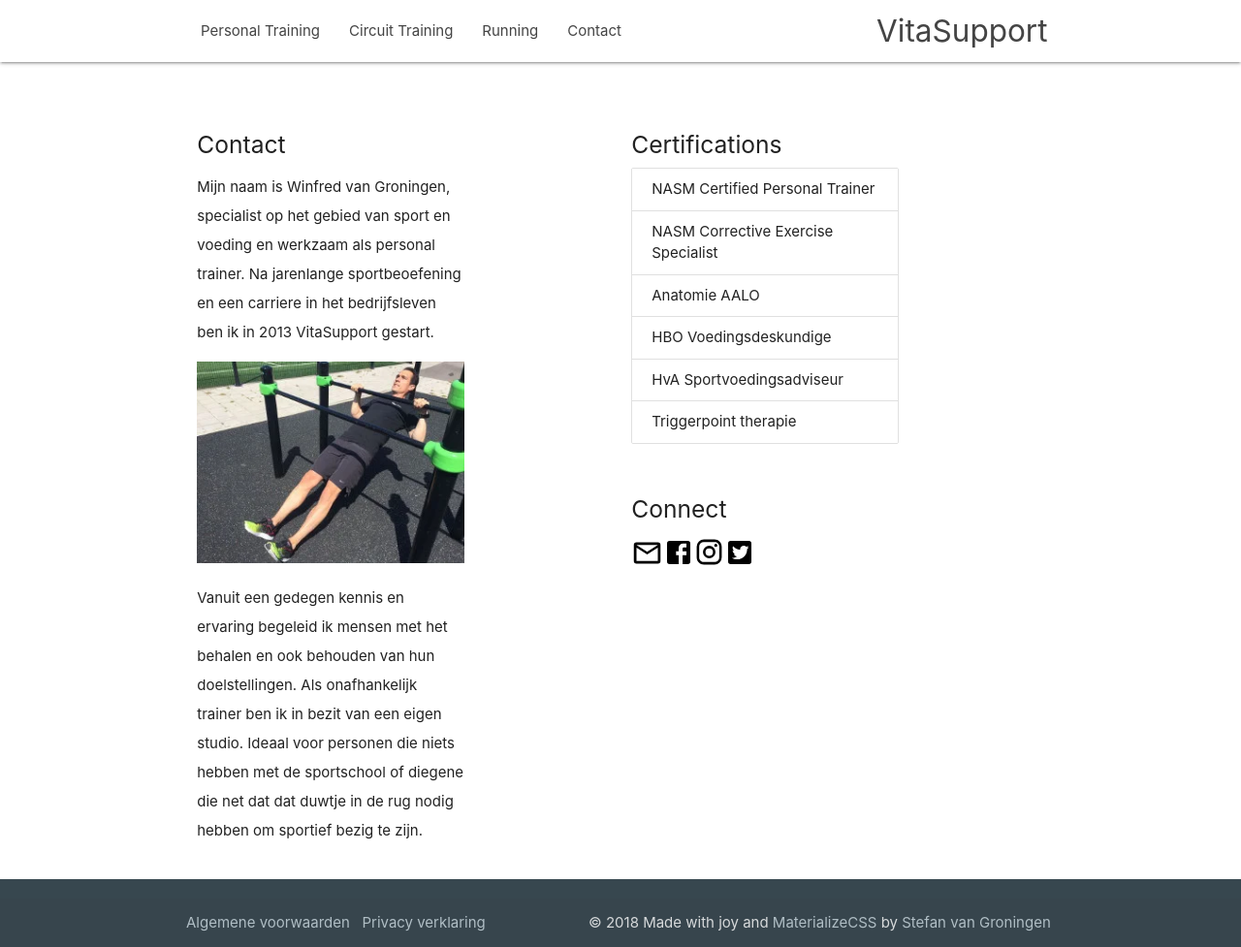
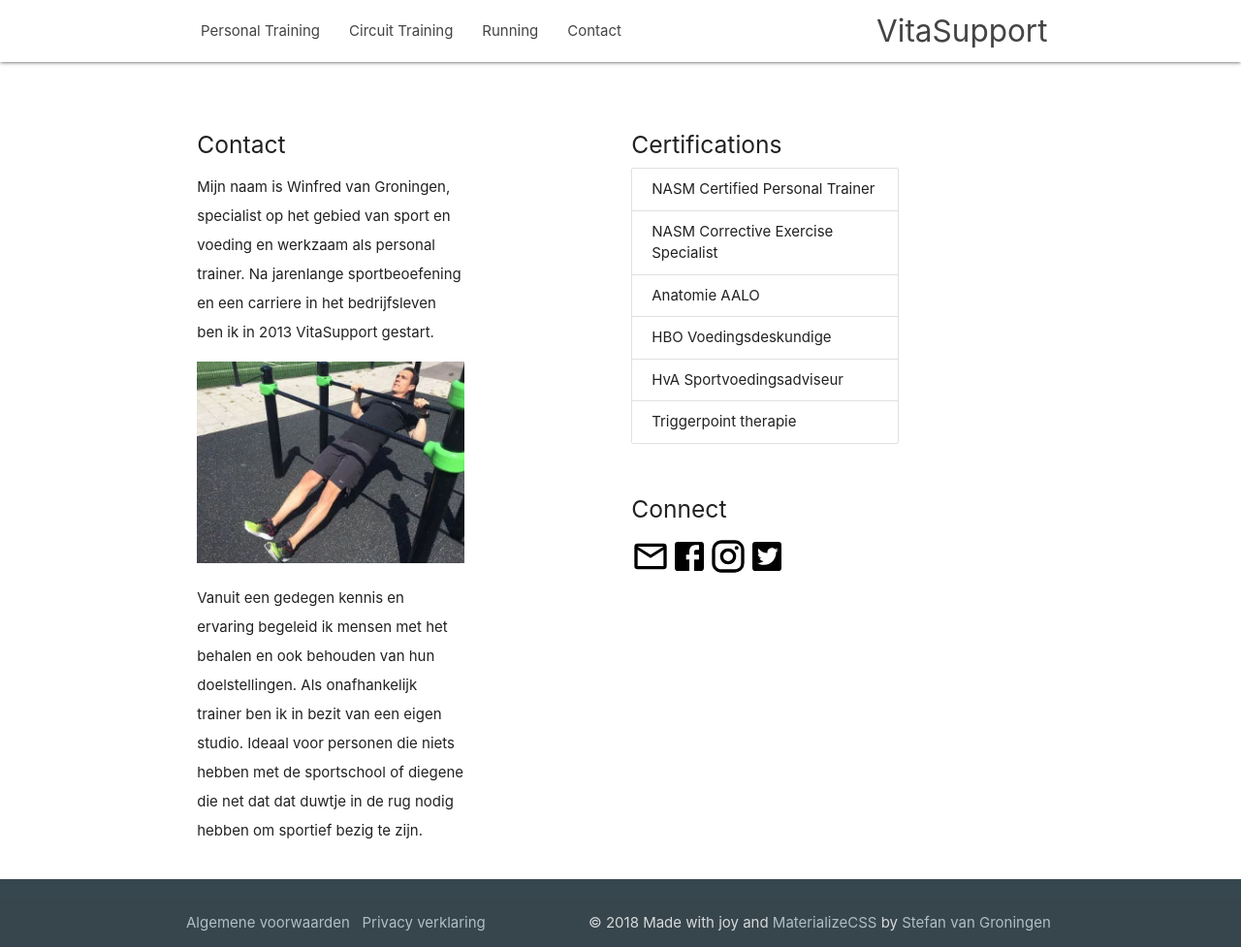
Before and after one commit to vitasupport/vitasupport-jekyll, a Jekyll site: the page built from contact.md, in a window 1280 px wide and 977 px high. Shown: the whole window at 97% size. Built offline with Jekyll 4.4.1, drawn with Linux system fonts in a browser that asks for light colours; nearby versions of some CDN libraries.

Commit message:
Use svg icons

```diff
--- a/_layouts/contact.html
+++ b/_layouts/contact.html
@@ -23,30 +23,22 @@ layout: default
             <ul>
                 <li class="left">
                     <a href="mailto:winfred@vitasupport.nl">
-                        <svg style="width:33px;height:33px" viewBox="0 0 24 24">
-                            <path fill="#000000" d="M20,4H4A2,2 0 0,0 2,6V18A2,2 0 0,0 4,20H20A2,2 0 0,0 22,18V6A2,2 0 0,0 20,4M20,18H4V8L12,13L20,8V18M20,6L12,11L4,6V6H20V6Z" />
-                        </svg>
+                        <i class="svg-icon email"></i>
                     </a>
                 </li>
                 <li class="left">
                     <a href="https://www.facebook.com/vitasupport" target="_blank">
-                        <svg style="width:32px;height:32px" viewBox="0 0 24 24">
-                            <path fill="#000000" d="M5,3H19A2,2 0 0,1 21,5V19A2,2 0 0,1 19,21H5A2,2 0 0,1 3,19V5A2,2 0 0,1 5,3M18,5H15.5A3.5,3.5 0 0,0 12,8.5V11H10V14H12V21H15V14H18V11H15V9A1,1 0 0,1 16,8H18V5Z" />
-                        </svg>
+                        <i class="svg-icon facebook"></i>
                     </a>
                 </li>
                 <li class="left">
                     <a href="https://www.instagram.com/vitasupport" target="_blank">
-                        <svg style="width:31px;height:31px" viewBox="0 0 24 24">
-                            <path fill="#000000" d="M7.8,2H16.2C19.4,2 22,4.6 22,7.8V16.2A5.8,5.8 0 0,1 16.2,22H7.8C4.6,22 2,19.4 2,16.2V7.8A5.8,5.8 0 0,1 7.8,2M7.6,4A3.6,3.6 0 0,0 4,7.6V16.4C4,18.39 5.61,20 7.6,20H16.4A3.6,3.6 0 0,0 20,16.4V7.6C20,5.61 18.39,4 16.4,4H7.6M17.25,5.5A1.25,1.25 0 0,1 18.5,6.75A1.25,1.25 0 0,1 17.25,8A1.25,1.25 0 0,1 16,6.75A1.25,1.25 0 0,1 17.25,5.5M12,7A5,5 0 0,1 17,12A5,5 0 0,1 12,17A5,5 0 0,1 7,12A5,5 0 0,1 12,7M12,9A3,3 0 0,0 9,12A3,3 0 0,0 12,15A3,3 0 0,0 15,12A3,3 0 0,0 12,9Z" />
-                        </svg>
+                        <i class="svg-icon instagram"></i>
                     </a>
                 </li>
                 <li class="left">
                     <a href="https://www.twitter.com/vitasupport" target="_blank">
-                        <svg style="width:32px;height:32px" viewBox="0 0 24 24">
-                            <path fill="#000000" d="M5,3H19A2,2 0 0,1 21,5V19A2,2 0 0,1 19,21H5A2,2 0 0,1 3,19V5A2,2 0 0,1 5,3M17.71,9.33C18.19,8.93 18.75,8.45 19,7.92C18.59,8.13 18.1,8.26 17.56,8.33C18.06,7.97 18.47,7.5 18.68,6.86C18.16,7.14 17.63,7.38 16.97,7.5C15.42,5.63 11.71,7.15 12.37,9.95C9.76,9.79 8.17,8.61 6.85,7.16C6.1,8.38 6.75,10.23 7.64,10.74C7.18,10.71 6.83,10.57 6.5,10.41C6.54,11.95 7.39,12.69 8.58,13.09C8.22,13.16 7.82,13.18 7.44,13.12C7.81,14.19 8.58,14.86 9.9,15C9,15.76 7.34,16.29 6,16.08C7.15,16.81 8.46,17.39 10.28,17.31C14.69,17.11 17.64,13.95 17.71,9.33Z" />
-                        </svg>
+                        <i class="svg-icon twitter"></i>
                     </a>
                 </li>
             </ul>
```
